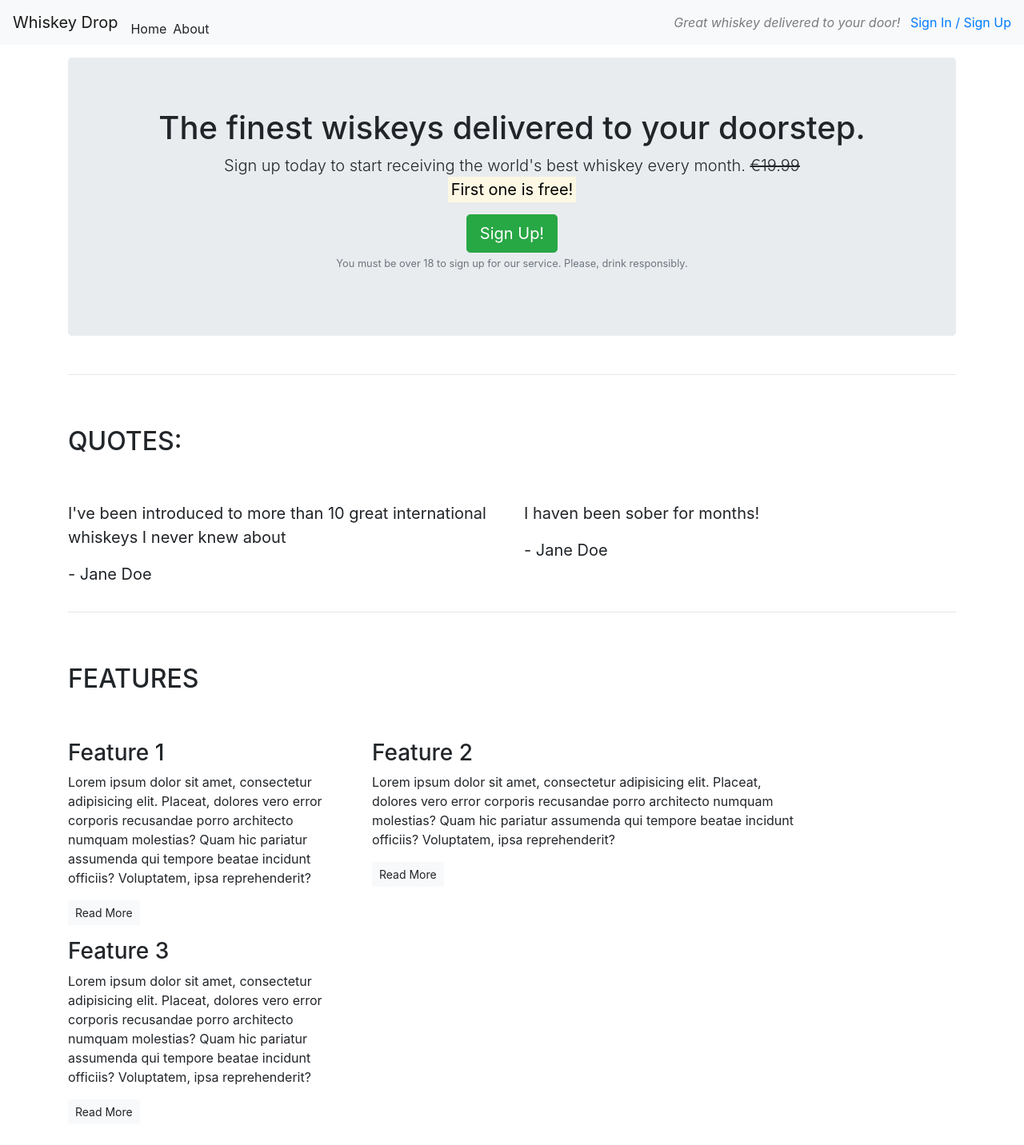
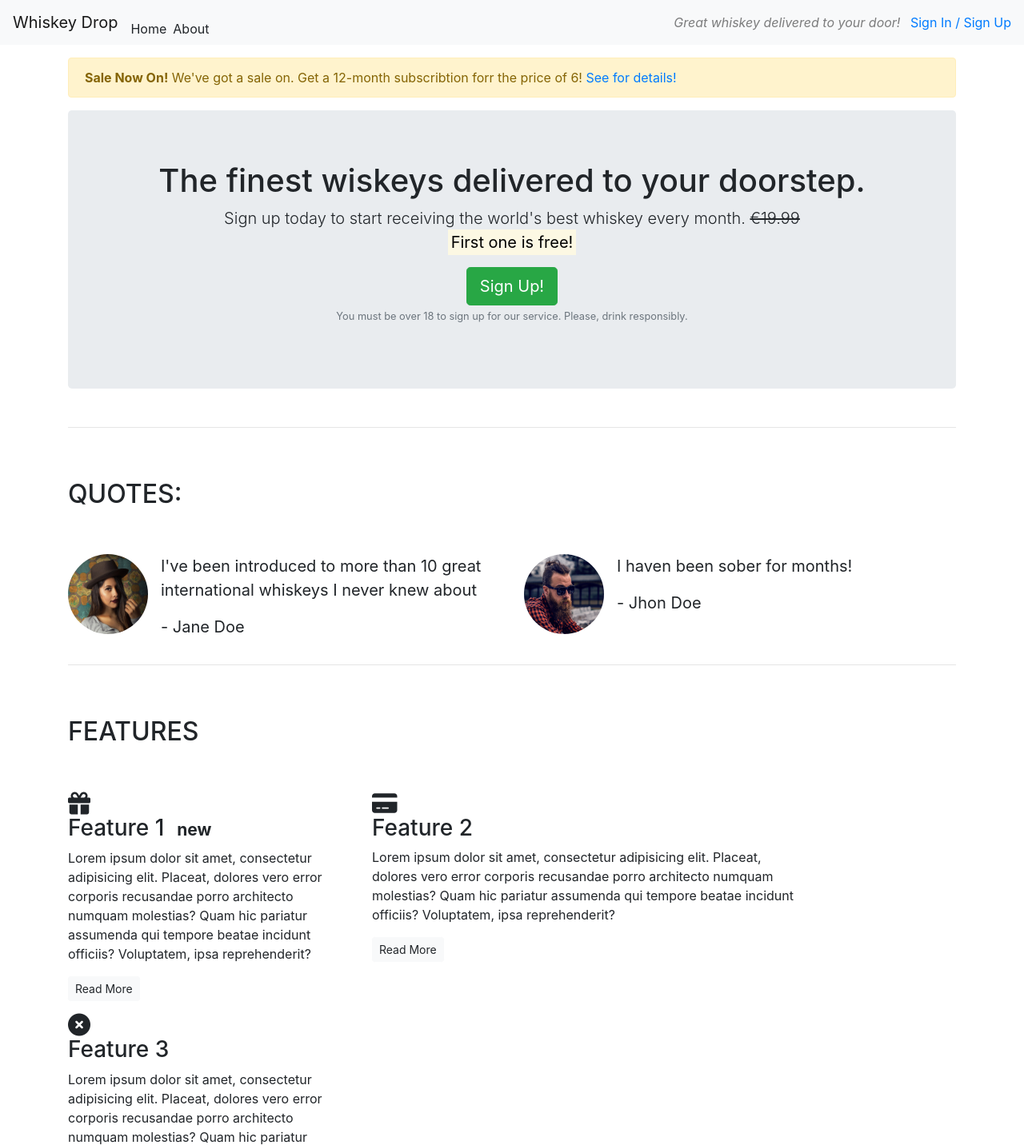
Before and after one commit to B-art-W/whisky_drop, a plain HTML site: page index.html in a window 1280 px wide. Shown: the top 1432 px of the page at 80% size. Drawn offline with nearby package versions, Linux system fonts and the light colour scheme.

Commit message:
whiskey prodject after core components part 2

```diff
--- a/index.html
+++ b/index.html
@@ -7,6 +7,7 @@
     <title>Whiskey Drop | Taste a new whiskey every month</title>
     <link rel="stylesheet" href="https://stackpath.bootstrapcdn.com/bootstrap/4.1.3/css/bootstrap.min.css" integrity="sha384-MCw98/SFnGE8fJT3GXwEOngsV7Zt27NXFoaoApmYm81iuXoPkFOJwJ8ERdknLPMO" crossorigin="anonymous">
     <script src="https://stackpath.bootstrapcdn.com/bootstrap/4.1.3/js/bootstrap.min.js" integrity="sha384-ChfqqxuZUCnJSK3+MXmPNIyE6ZbWh2IMqE241rYiqJxyMiZ6OW/JmZQ5stwEULTy" crossorigin="anonymous"></script>
+    <script src="https://kit.fontawesome.com/405f3e58e9.js" crossorigin="anonymous"></script>
 </head>
 <body>
     <nav class="navbar navbar-light bg-light navbar-expand-sm">
@@ -22,6 +23,13 @@
         </div>
     </nav>
     <article class="container mt-3">
+        <div class="row d-none d-sm-block">
+            <div class="col-12">
+                <div class="alert alert-warning">
+                    <strong>Sale Now On!</strong> We've got a sale on. Get a 12-month subscribtion forr the price of 6! <a href="">See for details!</a>
+                </div>
+            </div>
+        </div>
         <div class="row">
             <div class="col-12">
                 <section class="callout jumbotron text-center">
@@ -45,16 +53,30 @@
             </div>
             <div class="row">
                 <div class="col-12 col-md-6">
+                    <div class="media">
+                        <div class="d-none d-sm-block">
+                            <img src="images/girl-image.png" class="rounded-circle mr-3 height" height="100" width="100">
+                        </div>
+                        <div class="media-body">
                             <blockquote class="blockquote">
                                 <p>I've been introduced to more than 10 great international whiskeys I never knew about</p>
                                 <p>- Jane Doe</p>
                             </blockquote>
                         </div>
+                    </div>
+                </div>
                 <div class="col-12 col-md-6">
+                    <div class="media">
+                        <div class="d-non d-sm-block">
+                            <img src="images/guy-image.png" class="rounded-circle mr-3 height" height="100" width="100">
+                        </div>
+                        <div class="media-body">
                             <blockquote class="blockquote">
                                 <p>I haven been sober for months!</p>
-                        <p>- Jane Doe</p>
+                                <p>- Jhon Doe</p>
                             </blockquote>
+                        </div>
+                    </div>
                 </div>
             </div>
         </section>
@@ -70,21 +92,21 @@
             <div class="row">
                 <div class="col-12 col-md-6 col-lg-4">
                     <div class="feature">
-                        <h3>Feature 1</h3>
+                        <h3><i class="fas fa-gift d-none d-sm-block"></i> Feature 1 <span class="badge badge-succes">new</span></h3>
                         <p>Lorem ipsum dolor sit amet, consectetur adipisicing elit. Placeat, dolores vero error corporis recusandae porro architecto numquam molestias? Quam hic pariatur assumenda qui tempore beatae incidunt officiis? Voluptatem, ipsa reprehenderit?</p>
                         <p><a class="btn btn-sm btn-light" href="">Read More</a></p>
                     </div>
                 </div>
                 <div class="col-12 col-md-6">
                     <div class="feature">
-                        <h3>Feature 2</h3>
+                        <h3><i class="fas fa-credit-card d-none d-sm-block"></i> Feature 2</h3>
                         <p>Lorem ipsum dolor sit amet, consectetur adipisicing elit. Placeat, dolores vero error corporis recusandae porro architecto numquam molestias? Quam hic pariatur assumenda qui tempore beatae incidunt officiis? Voluptatem, ipsa reprehenderit?</p>
                         <p><a class="btn btn-sm btn-light" href="">Read More</a></p>
                     </div>
                 </div>
                 <div class="col-12 d-md-none d-lg-block col-lg-4">
                     <div class="feature">
-                        <h3>Feature 3</h3>
+                        <h3><i class="fas fa-times-circle d-none d-sm-block"></i> Feature 3</h3>
                         <p>Lorem ipsum dolor sit amet, consectetur adipisicing elit. Placeat, dolores vero error corporis recusandae porro architecto numquam molestias? Quam hic pariatur assumenda qui tempore beatae incidunt officiis? Voluptatem, ipsa reprehenderit?</p>
                         <p><a class="btn btn-sm btn-light" href="">Read More</a></p>
                     </div>
```
Lines whose indentation alone changed are shown as unchanged.
